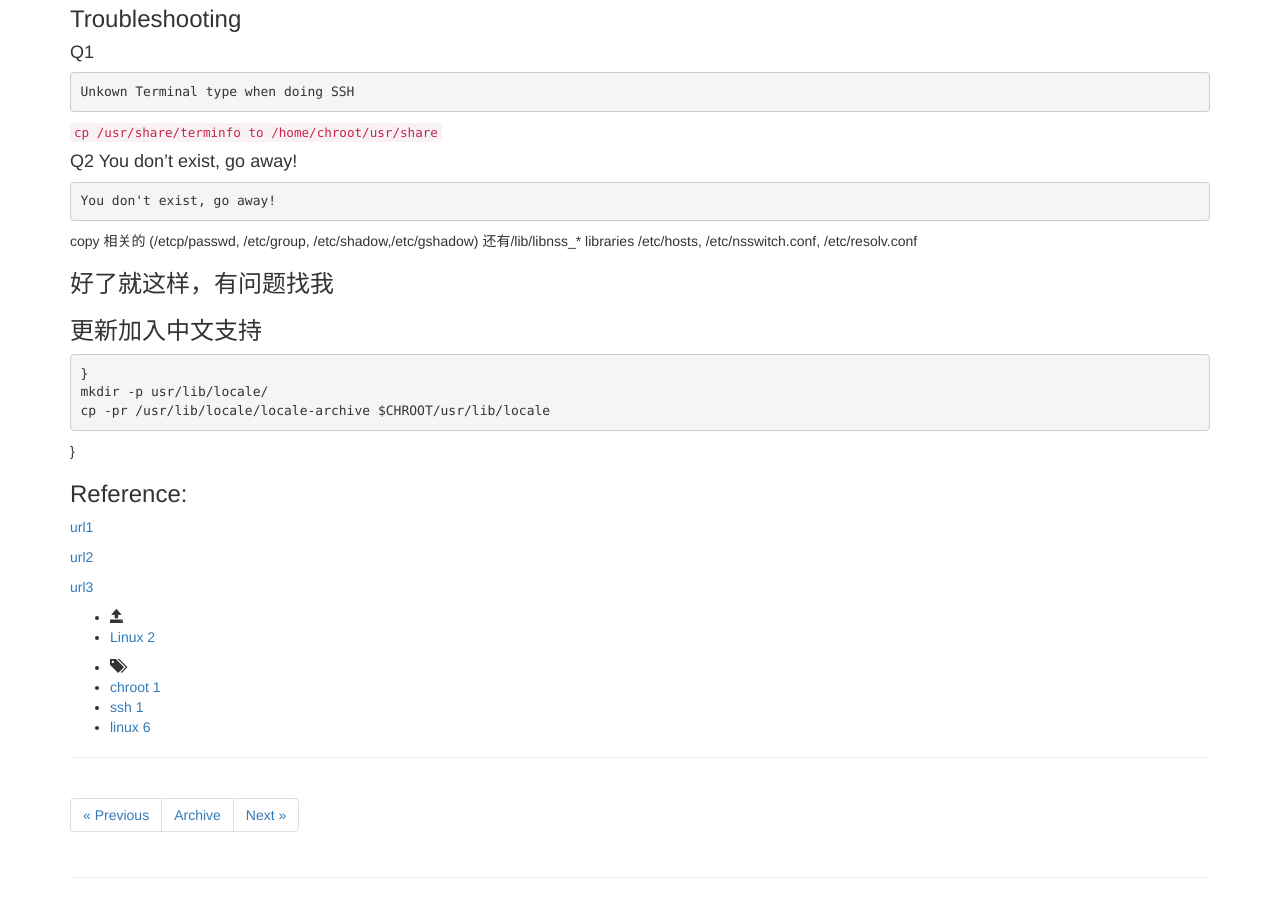
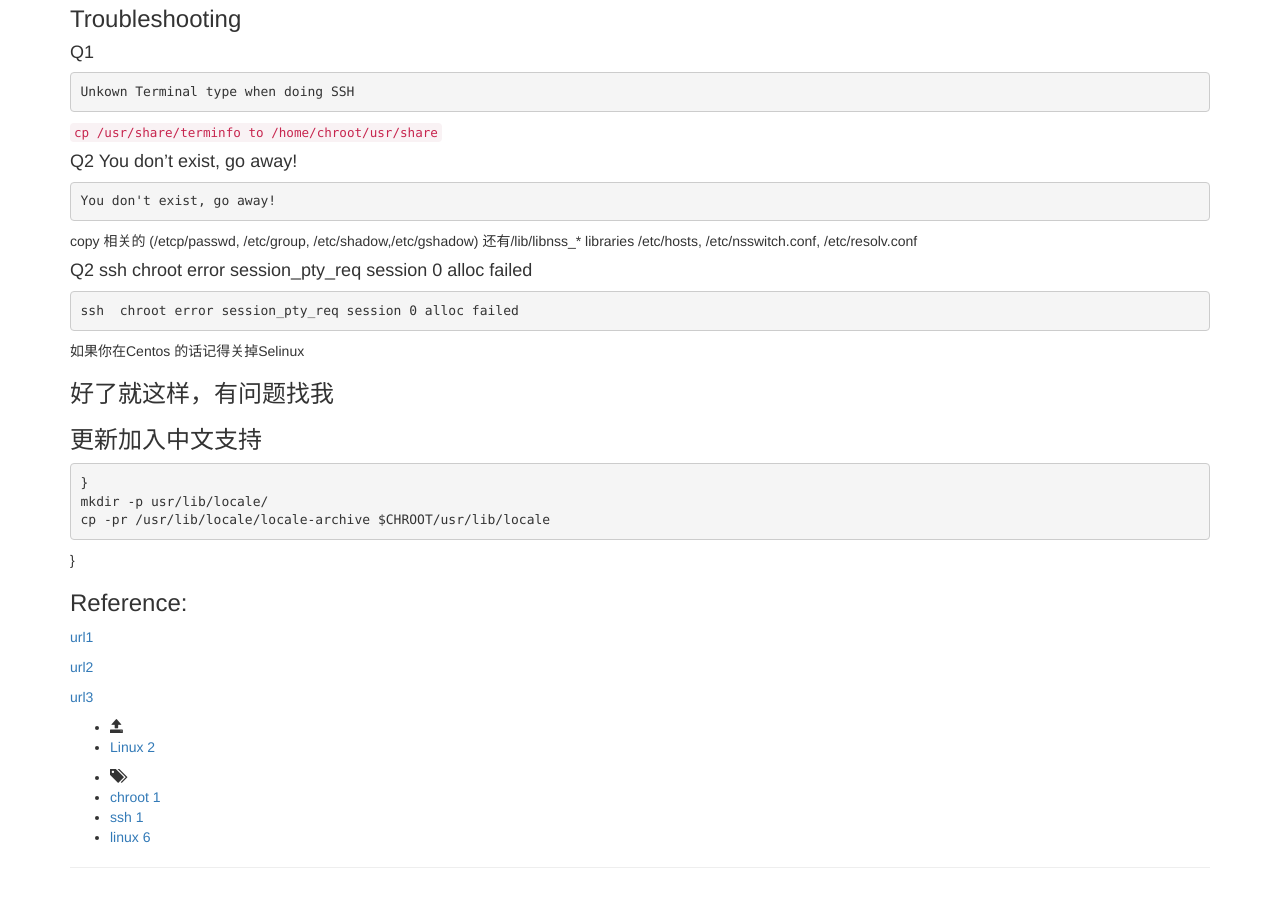
Before and after one commit to doomzhou/doomzhou.github.io, a Jekyll site: the page built from _posts/2015-03-24-Chroot-ONLYssh.md, in a window 1280 px wide and 900 px high, scrolled down 2583 px. Built offline with Jekyll 4.4.1, drawn with Linux system fonts in a browser that asks for light colours; nearby versions of some CDN libraries; library files that are not in the unit come from our copies; comment, search, counter and statistics services are not loaded.

Commit message:
add troubleshot

```diff
--- a/_posts/2015-03-24-Chroot-ONLYssh.md
+++ b/_posts/2015-03-24-Chroot-ONLYssh.md
@@ -155,6 +155,13 @@ copy 相关的 (/etcp/passwd, /etc/group, /etc/shadow,/etc/gshadow)
 还有/lib/libnss_* libraries /etc/hosts, /etc/nsswitch.conf, /etc/resolv.conf
 
 
+####Q2 ssh  chroot error session_pty_req session 0 alloc failed
+
+    ssh  chroot error session_pty_req session 0 alloc failed
+
+
+如果你在Centos 的话记得关掉Selinux
+
 ###好了就这样，有问题找我
 
 
```
